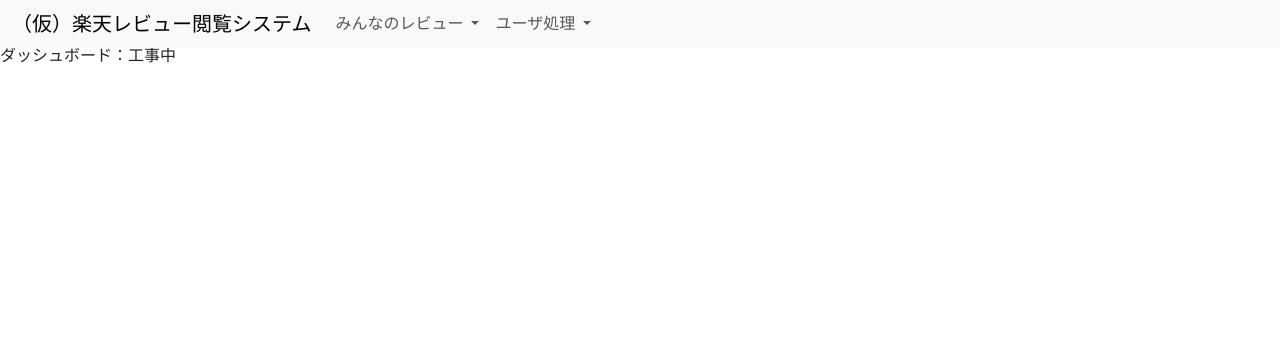
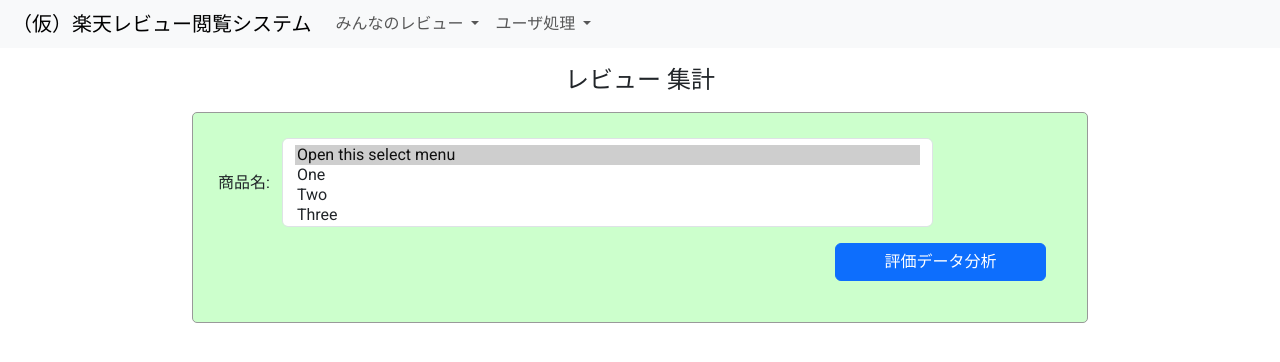
Before and after one commit to Shiroari175/rakuten-review-system, a Django app: page /rak/dashboard/ in a window 1280 px wide. Shown: the top 362 px of the page. Run offline with Django 4.2, Linux system fonts and the light colour scheme; the visitor is signed in with stand-in values (Sample User, id 1).

Commit message:
データ集計・分析機能作成

```diff
--- a/rakutenproject/reviewapp/templates/dashboard.html
+++ b/rakutenproject/reviewapp/templates/dashboard.html
@@ -1,8 +1,24 @@
 {% extends 'base.html' %}
 {% block title %}ダッシュボード{% endblock %}
 {% block content %}
-<div class="list-group" style="width: 80%;">
-    <h4>ダッシュボード：工事中</h4>
-    <br>
-</div>
+<h2 class="custom-title text-center">レビュー&nbsp;集計</h2>
+<!-- 検索フォーム -->
+<form method="GET" action="" id="id-dash-form">
+    <div class="row align-items-center">
+        <label for="id-item_nm" class="form-label pt-2 col-auto">商品名:</label>
+        <br>
+        <select id="id-item_nm" class="form-select w-75 col-auto" size="3" aria-label="item name list">
+            <option selected>Open this select menu</option>
+            <option value="1">One</option>
+            <option value="2">Two</option>
+            <option value="3">Three</option>
+            <option value="4">フォー</option>
+            <option value="5">ファイブ</option>
+            <option value="6">666</option>
+        </select>
+        <div class="d-flex">
+            <button class="btn btn-primary w-25 m-3 ms-auto" type="submit">評価データ分析</button>
+        </div>
+    </div>
+</form>
 {% endblock content %}
--- a/rakutenproject/static/css/base_style.css
+++ b/rakutenproject/static/css/base_style.css
@@ -108,9 +108,20 @@ th a {
     width: 70%;
     margin: 20px auto;
     border-radius: 5px;
+    border: solid #526652 1.5px;
+    padding: 25px;
+}
+
+/* ダッシュボードフォーム */
+#id-dash-form {
+    background: #CCFFCC;
+    width: 70%;
+    margin: 20px auto;
+    border-radius: 5px;
     border: solid #999 1px;
     padding: 25px;
 }
+
 
 /* カード：共通 */
 .custom-card {
```
Also changed, not shown: rakutenproject/static/js/clear.js (+0 -10 lines).
